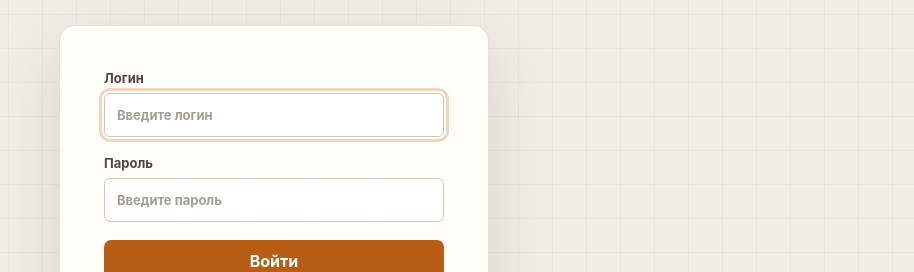
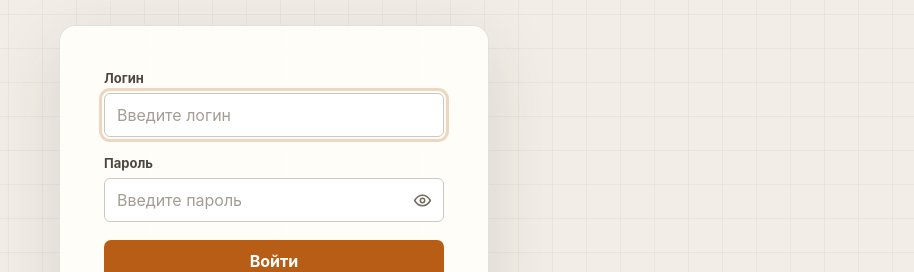
Before and after one commit to mkolya31/kamoved, a React (Vite) app in the folder frontend/: page / in a window 1280 px wide. Shown: the part 224-496 px from the top of the page, without its empty margins (366-1280 px from the left). Built offline with nearby package versions, Linux system fonts and the light colour scheme; no server answers.

Commit message:
feat: добавлено отображение пароля в форме авторизации KAM-59

```diff
--- a/frontend/src/components/LoginPage.tsx
+++ b/frontend/src/components/LoginPage.tsx
@@ -9,6 +9,7 @@ interface LoginPageProps {
 export function LoginPage({ onLogin }: LoginPageProps) {
   const [username, setUsername] = useState('')
   const [password, setPassword] = useState('')
+  const [passwordVisible, setPasswordVisible] = useState(false)
   const [error, setError] = useState('')
   const [submitting, setSubmitting] = useState(false)
 
@@ -30,9 +31,10 @@ export function LoginPage({ onLogin }: LoginPageProps) {
     <main className="login-shell">
       <section className="login-card">
         <form className="login-form" onSubmit={handleSubmit}>
-          <label>
-            Логин
+          <div className="login-field">
+            <label htmlFor="login-username">Логин</label>
             <input
+              id="login-username"
               autoComplete="username"
               value={username}
               onChange={(event) => setUsername(event.target.value)}
@@ -40,18 +42,40 @@ export function LoginPage({ onLogin }: LoginPageProps) {
               required
               autoFocus
             />
-          </label>
-          <label>
-            Пароль
+          </div>
+          <div className="login-field">
+            <label htmlFor="login-password">Пароль</label>
+            <span className="password-field">
               <input
+                id="login-password"
                 autoComplete="current-password"
-              type="password"
+                type={passwordVisible ? 'text' : 'password'}
                 value={password}
                 onChange={(event) => setPassword(event.target.value)}
                 placeholder="Введите пароль"
                 required
               />
-          </label>
+              <button
+                className="password-visibility-button"
+                type="button"
+                aria-label={passwordVisible ? 'Скрыть пароль' : 'Показать пароль'}
+                aria-pressed={passwordVisible}
+                title={passwordVisible ? 'Скрыть пароль' : 'Показать пароль'}
+                onClick={() => setPasswordVisible((visible) => !visible)}
+              >
+                {passwordVisible ? (
+                  <svg aria-hidden="true" viewBox="0 0 24 24">
+                    <path d="m3 3 18 18M10.6 10.7a2 2 0 0 0 2.7 2.7M9.9 4.2A10.7 10.7 0 0 1 12 4c5.5 0 9 6 9 6a15.5 15.5 0 0 1-2.1 2.8M6.6 6.7C4.3 8.2 3 10 3 10s3.5 6 9 6c1 0 2-.2 2.9-.6" />
+                  </svg>
+                ) : (
+                  <svg aria-hidden="true" viewBox="0 0 24 24">
+                    <path d="M3 12s3.5-6 9-6 9 6 9 6-3.5 6-9 6-9-6-9-6Z" />
+                    <circle cx="12" cy="12" r="2.5" />
+                  </svg>
+                )}
+              </button>
+            </span>
+          </div>
           {error && <p className="form-error" role="alert">{error}</p>}
           <button className="button button-primary button-wide" disabled={submitting}>
             {submitting ? 'Входим…' : 'Войти'}
--- a/frontend/src/styles.css
+++ b/frontend/src/styles.css
@@ -195,6 +195,11 @@ textarea:focus-visible {
   gap: 18px;
 }
 
+.login-field {
+  display: grid;
+  gap: 7px;
+}
+
 .login-form label,
 .sale-item label,
 .sale-payment-fields label,
@@ -231,6 +236,46 @@ textarea {
 
 input::placeholder {
   color: #a49d95;
+}
+
+.password-field {
+  position: relative;
+  display: block;
+}
+
+.password-field input {
+  padding-right: 48px;
+}
+
+.password-visibility-button {
+  position: absolute;
+  top: 0;
+  right: 0;
+  display: grid;
+  width: 44px;
+  height: 44px;
+  padding: 0;
+  border: 0;
+  border-radius: 0 6px 6px 0;
+  place-items: center;
+  color: var(--muted);
+  background: transparent;
+  cursor: pointer;
+}
+
+.password-visibility-button:hover {
+  color: var(--ink);
+  background: rgba(116, 109, 101, 0.08);
+}
+
+.password-visibility-button svg {
+  width: 21px;
+  height: 21px;
+  fill: none;
+  stroke: currentColor;
+  stroke-linecap: round;
+  stroke-linejoin: round;
+  stroke-width: 1.8;
 }
 
 .form-error {
```
Also changed, not shown: 1 other file (tests, documents, lock files or other folders). Lines whose indentation alone changed are shown as unchanged.
